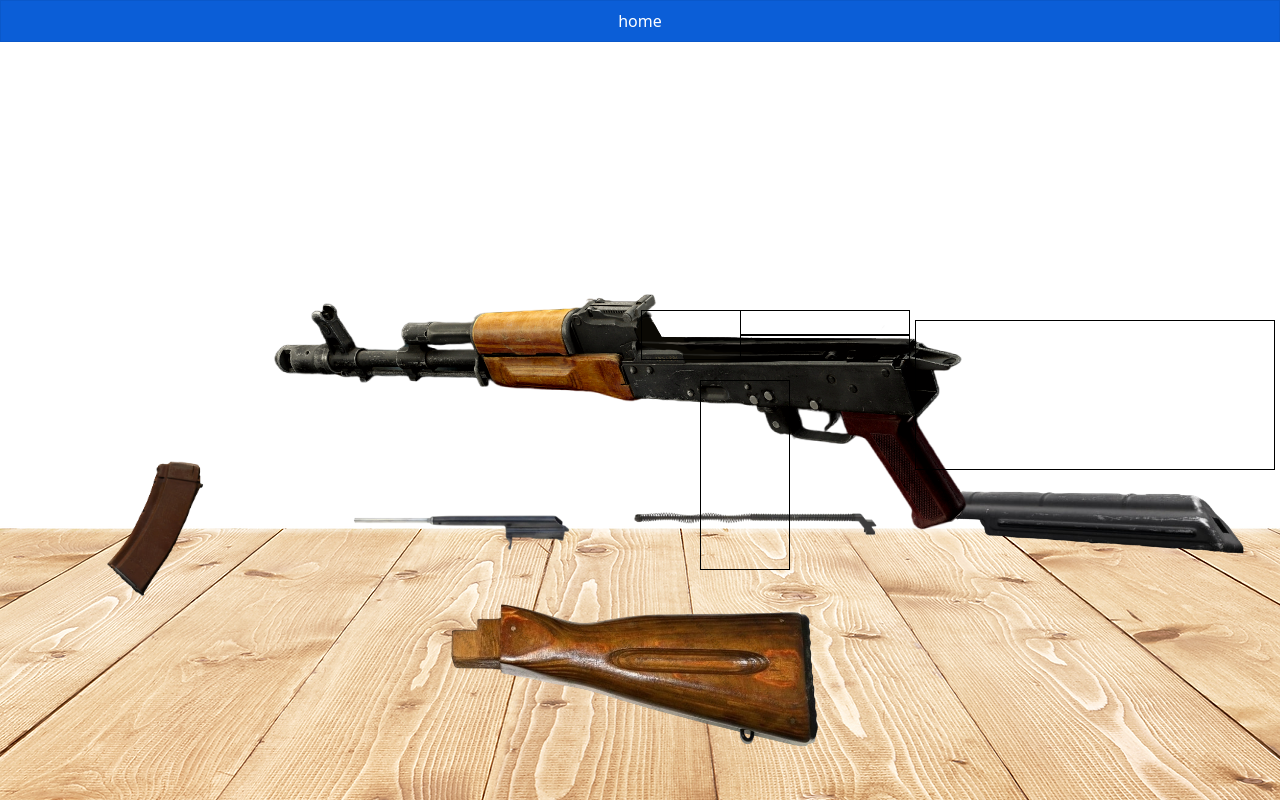
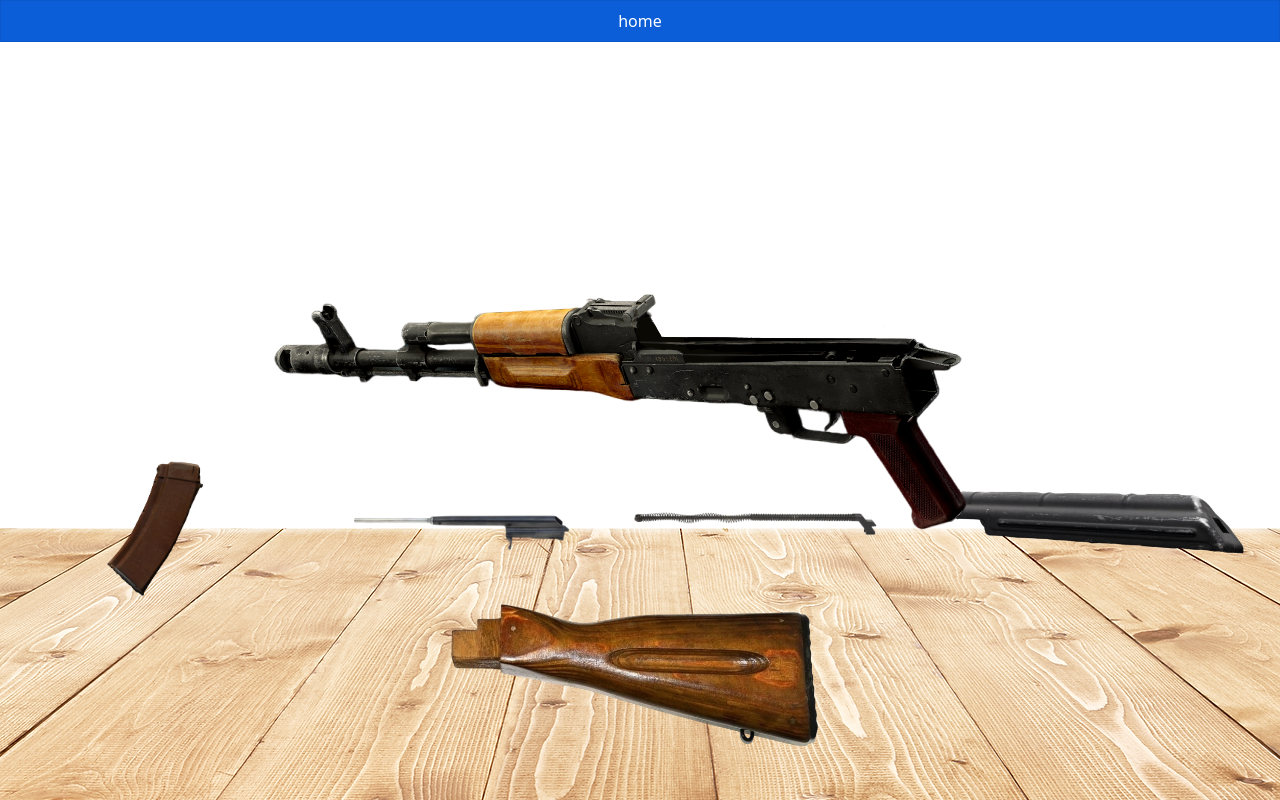
Before and after one commit to vseveryday/AK-47Assembler, a Next.js app: page /table in a window 1280 px wide. Built offline with nearby package versions, Linux system fonts and the light colour scheme.

Commit message:
прозрачные бордюры

```diff
--- a/src/components/AssemblyTable.tsx
+++ b/src/components/AssemblyTable.tsx
@@ -153,23 +153,23 @@ export default function AssemblyTable() {
       <div style={{ position: "absolute", top: "0", width: "1280px", height: "720px" }}>
         <div style={{ position: "relative", width: "1280px", height: "720px" }}>
           <div
-            style={{ position: "absolute", top: "380px", left: "700px", height: "190px", width: "90px", border: "1px solid black", zIndex: "10000", cursor: "pointer" }}
+            style={{ position: "absolute", top: "380px", left: "700px", height: "190px", width: "90px", border: "1px solid transparent", zIndex: "10000", cursor: "pointer" }}
             onClick={magazineClicked}
           ></div>
           <div
-            style={{ position: "absolute", top: "320px", left: "915px", height: "150px", width: "360px", border: "1px solid black", zIndex: "10000", cursor: "pointer" }}
+            style={{ position: "absolute", top: "320px", left: "915px", height: "150px", width: "360px", border: "1px solid transparent", zIndex: "10000", cursor: "pointer" }}
             onClick={buttClicked}
           ></div>
           <div
-            style={{ position: "absolute", top: "335px", left: "740px", height: "25px", width: "170px", border: "1px solid black", zIndex: "10003", cursor: "pointer" }}
+            style={{ position: "absolute", top: "335px", left: "740px", height: "25px", width: "170px", border: "1px solid transparent", zIndex: "10003", cursor: "pointer" }}
             onClick={coverClicked}
           ></div>
           <div
-            style={{ position: "absolute", top: "310px", left: "740px", height: "25px", width: "170px", border: "1px solid black", zIndex: "10002", cursor: "pointer" }}
+            style={{ position: "absolute", top: "310px", left: "740px", height: "25px", width: "170px", border: "1px solid transparent", zIndex: "10002", cursor: "pointer" }}
             onClick={springClicked}
           ></div>
           <div
-            style={{ position: "absolute", top: "310px", left: "641px", height: "50px", width: "100px", border: "1px solid black", zIndex: "10001", cursor: "pointer" }}
+            style={{ position: "absolute", top: "310px", left: "641px", height: "50px", width: "100px", border: "1px solid transparent", zIndex: "10001", cursor: "pointer" }}
             onClick={shutterClicked}
           ></div>
         </div>
```
